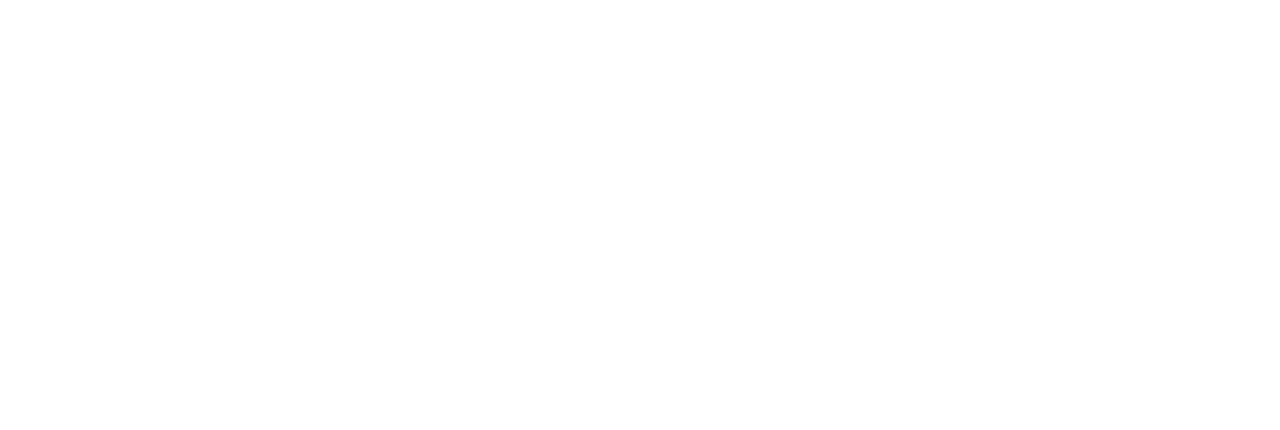
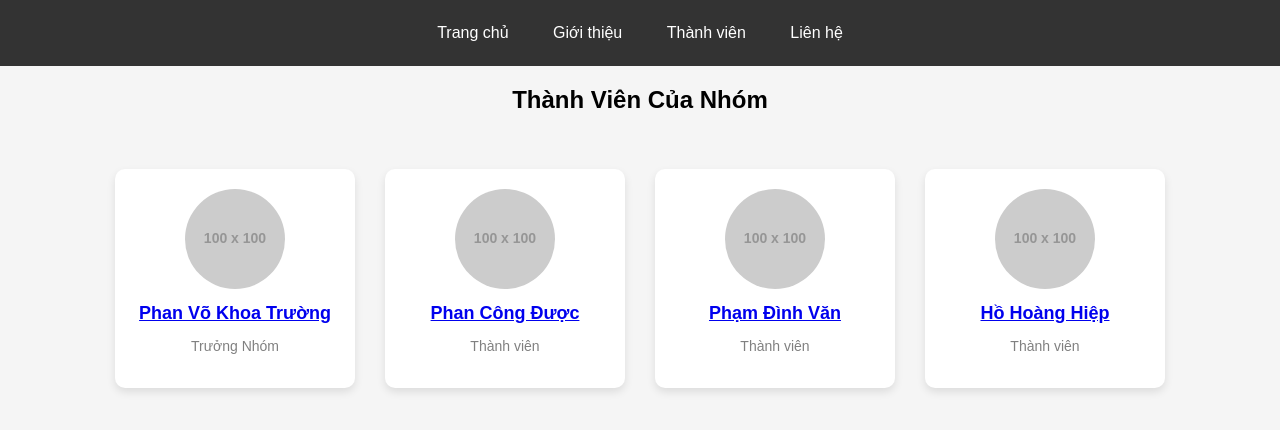
Before and after one commit to ktruongg1211/khoatruong, a plain HTML site: page index.html in a window 1280 px wide. Drawn offline with Linux system fonts and the light colour scheme; placeholder pictures from the web are drawn by us.

Commit message:
khoatruong

```diff
--- a/index.html
+++ b/index.html
@@ -1,11 +1,39 @@
 <!DOCTYPE html>
-<html lang="en">
+<html lang="vi">
 <head>
     <meta charset="UTF-8">
     <meta name="viewport" content="width=device-width, initial-scale=1.0">
-    <title>Document</title>
+    <title>Giới Thiệu Thành Viên</title>
+
+    <link rel="stylesheet" href="style.css">
 </head>
 <body>
-
+    <div class="navbar">
+        <a href="#">Trang chủ</a>
+        <a href="#">Giới thiệu</a>
+        <a href="#">Thành viên</a>
+        <a href="#">Liên hệ</a>
+    </div>
+    <h2>Thành Viên Của Nhóm</h2>
+    <div class="container" id="teamContainer"></div>
+    <script>
+        const members = [
+            { name: "Phan Võ Khoa Trường", role: "Trưởng Nhóm", img: "https://via.placeholder.com/100", link: "khoatruong.html" },
+            { name: "Phan Công Được", role: "Thành viên", img: "https://via.placeholder.com/100" },
+            { name: "Phạm Đình Văn", role: "Thành viên", img: "https://via.placeholder.com/100" },
+            { name: "Hồ Hoàng Hiệp", role: "Thành viên", img: "https://via.placeholder.com/100" },
+        ];
+        const container = document.getElementById("teamContainer");
+        members.forEach(member => {
+            const div = document.createElement("div");
+            div.classList.add("member");
+            div.innerHTML = `
+                <img src="${member.img}" alt="${member.name}">
+                <h3><a href = '${member.link}'>${member.name}</a></h3>
+                <p>${member.role}</p>
+            `;
+            container.appendChild(div);
+        });
+    </script>
 </body>
 </html>
--- /dev/null
+++ b/style.css
@@ -0,0 +1,50 @@
+        body {
+            font-family: Arial, sans-serif;
+            text-align: center;
+            margin: 0;
+            padding: 0;
+            background-color: #f5f5f5;
+        }
+        .navbar {
+            background-color: #333;
+            padding: 10px 0;
+            text-align: center;
+        }
+        .navbar a {
+            color: white;
+            text-decoration: none;
+            padding: 14px 20px;
+            display: inline-block;
+        }
+        .navbar a:hover {
+            background-color: #575757;
+        }
+        .container {
+            display: flex;
+            flex-wrap: wrap;
+            justify-content: center;
+            padding: 20px;
+        }
+        .member {
+            background: white;
+            border-radius: 10px;
+            padding: 20px;
+            margin: 15px;
+            box-shadow: 0 4px 8px rgba(0, 0, 0, 0.1);
+            width: 200px;
+            text-align: center;
+        }
+        .member img {
+            width: 100px;
+            height: 100px;
+            border-radius: 50%;
+            object-fit: cover;
+        }
+        .member h3 {
+            margin: 10px 0 5px;
+            font-size: 18px;
+        }
+        .member p {
+            color: gray;
+            font-size: 14px;
+        }
```
Also changed, not shown: khoatruong.html (added, +61 -0 lines).
